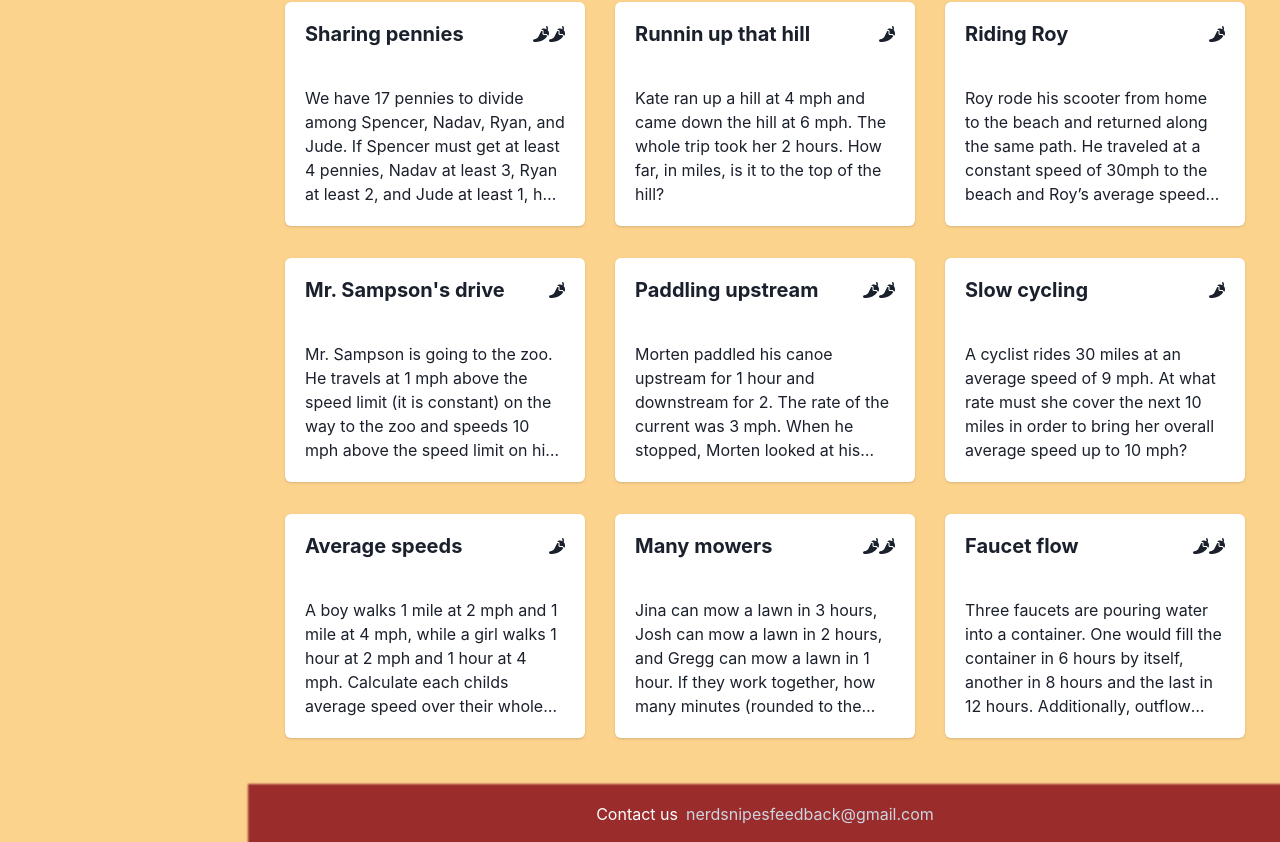
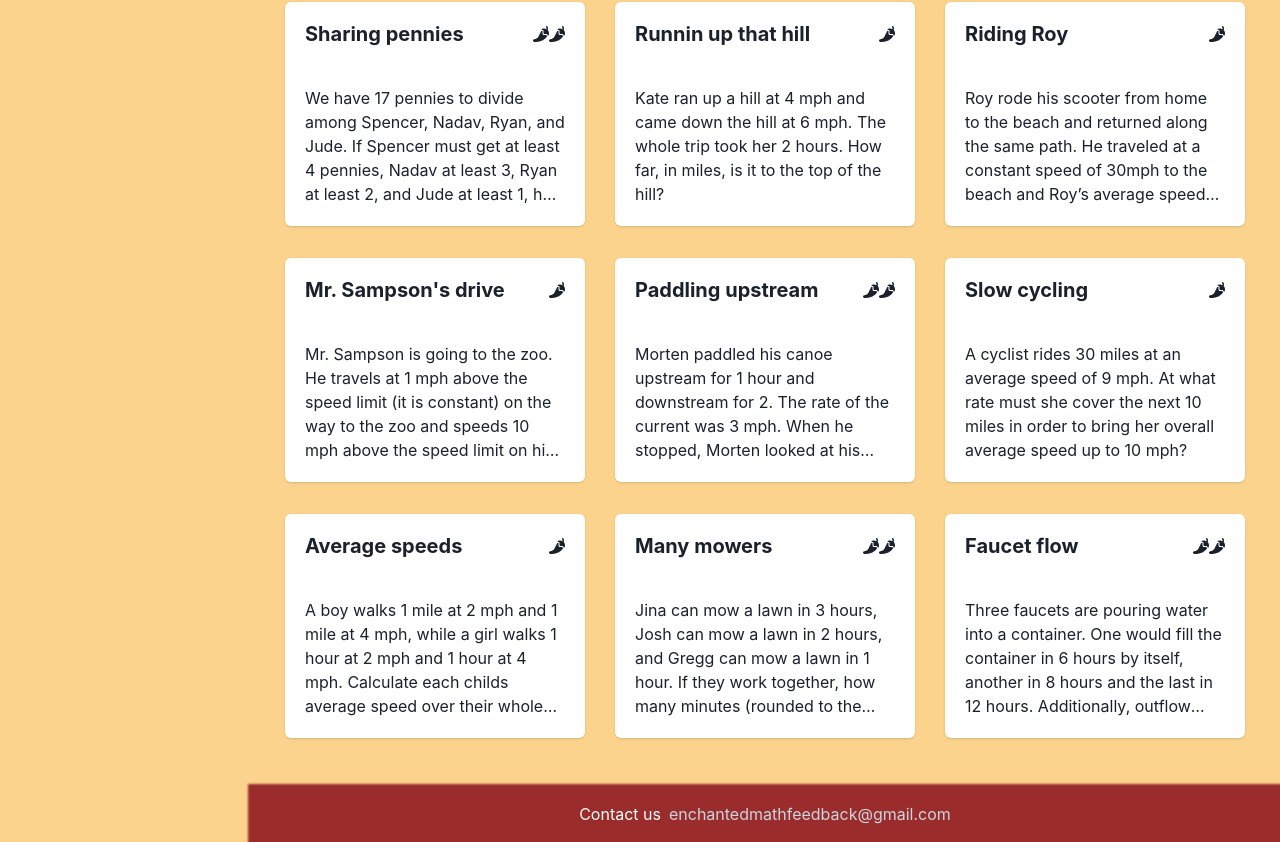
Before and after one commit to davebro1031/EnchantedMath, a React (Vite) app: page / in a window 1280 px wide. Shown: the part 3179-4021 px from the top of the page. Built offline with nearby package versions, Linux system fonts and the light colour scheme.

Commit message:
update footer

```diff
--- a/src/components/Footer.jsx
+++ b/src/components/Footer.jsx
@@ -15,7 +15,7 @@ export default function Footer({ ml, width }) {
         >
             <HStack>
                 <Text color='white'>Contact us</Text>
-                <Link color='gray.300' href="mailto:nerdsnipesfeedback@gmail.com" _hover={{textDecoration:'none'}}>nerdsnipesfeedback@gmail.com</Link>
+                <Link color='gray.300' href="mailto:enchantedmathfeedback@gmail.com" _hover={{textDecoration:'none'}}>enchantedmathfeedback@gmail.com</Link>
             </HStack>
         </Flex>
     )
```
